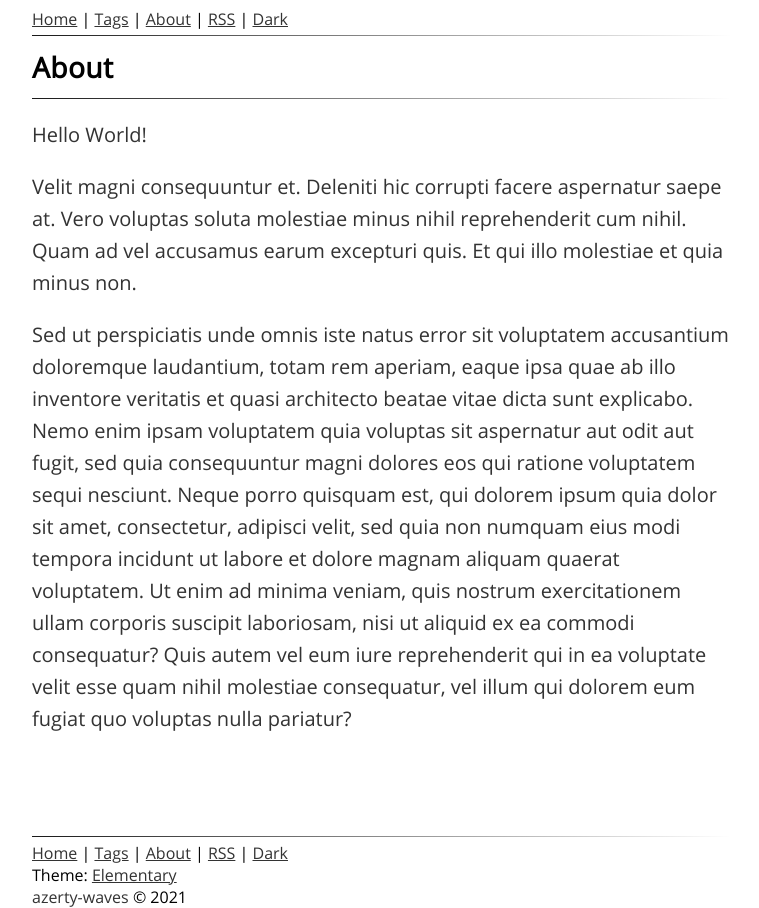
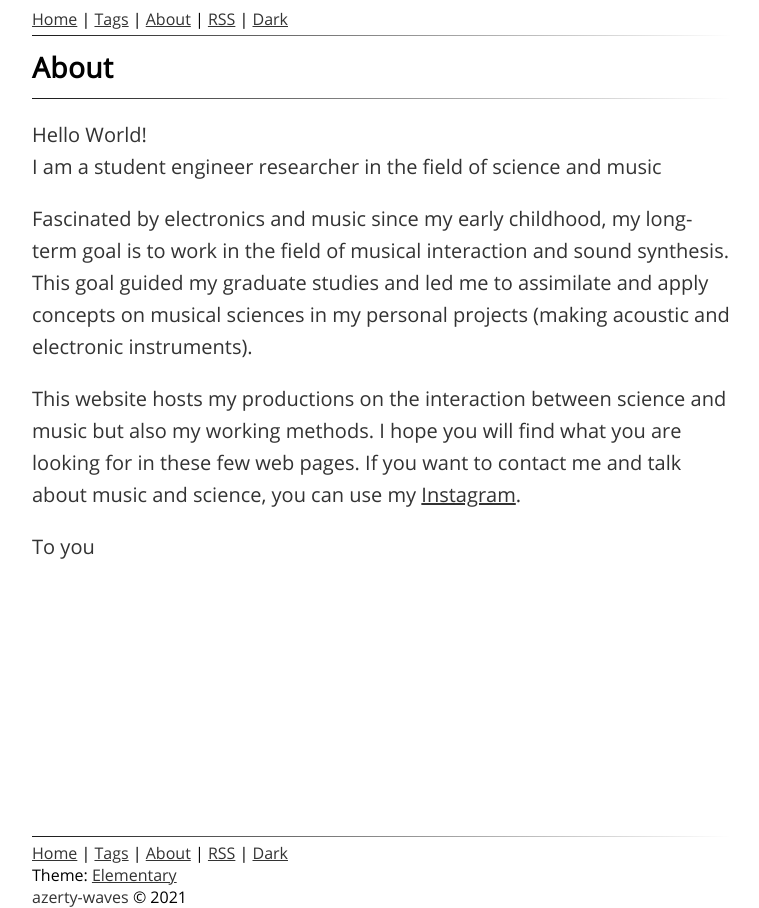
Before and after one commit to azerty-waves/azerty-waves.github.io, a Jekyll site: the page built from about.html, in a window 1280 px wide. Shown: the whole page, without its empty margins (258-1017 px from the left). Built offline with Jekyll 4.4.1, drawn with Linux system fonts in a browser that asks for light colours; some web fonts are replaced.

Commit message:
Update about.html

```diff
--- a/about.html
+++ b/about.html
@@ -5,10 +5,17 @@ title: About
 
 <p>
   Hello World! <br>
+  I am a student engineer researcher in the field of science and music</p>
+<p>
+  Fascinated by electronics and music since my early childhood, my long-term goal is to work in the field of musical interaction and sound synthesis.
+  This goal guided my graduate studies and led me to assimilate and apply concepts on musical sciences in my personal projects (making acoustic and electronic instruments).
+</p>
+
+<p>
+  This website hosts my productions on the interaction between science and music but also my working methods.
+  I hope you will find what you are looking for in these few web pages.
+  If you want to contact me and talk about music and science, you can use my <a href="https://www.instagram.com/azerty_waves/">Instagram</a>.
 </p>
 <p>
-  Velit magni consequuntur et. Deleniti hic corrupti facere aspernatur saepe at. Vero voluptas soluta molestiae minus nihil reprehenderit cum nihil. Quam ad vel accusamus earum excepturi quis. Et qui illo molestiae et quia minus non.
+  To you
 </p>
-<p>
-  Sed ut perspiciatis unde omnis iste natus error sit voluptatem accusantium doloremque laudantium, totam rem aperiam, eaque ipsa quae ab illo inventore veritatis et quasi architecto beatae vitae dicta sunt explicabo. Nemo enim ipsam voluptatem quia voluptas sit aspernatur aut odit aut fugit, sed quia consequuntur magni dolores eos qui ratione voluptatem sequi nesciunt. Neque porro quisquam est, qui dolorem ipsum quia dolor sit amet, consectetur, adipisci velit, sed quia non numquam eius modi tempora incidunt ut labore et dolore magnam aliquam quaerat voluptatem. Ut enim ad minima veniam, quis nostrum exercitationem ullam corporis suscipit laboriosam, nisi ut aliquid ex ea commodi consequatur? Quis autem vel eum iure reprehenderit qui in ea voluptate velit esse quam nihil molestiae consequatur, vel illum qui dolorem eum fugiat quo voluptas nulla pariatur?
-</p>
```
